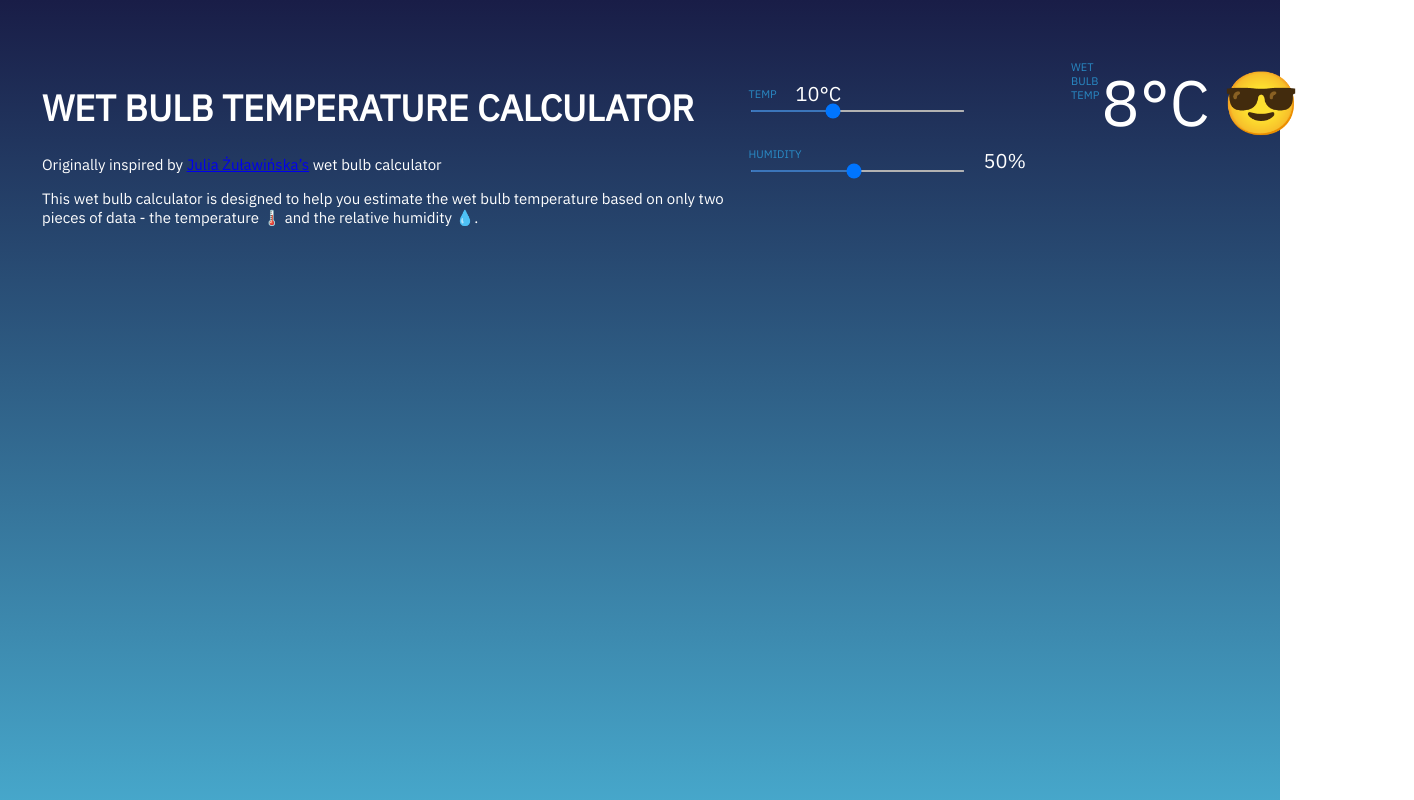
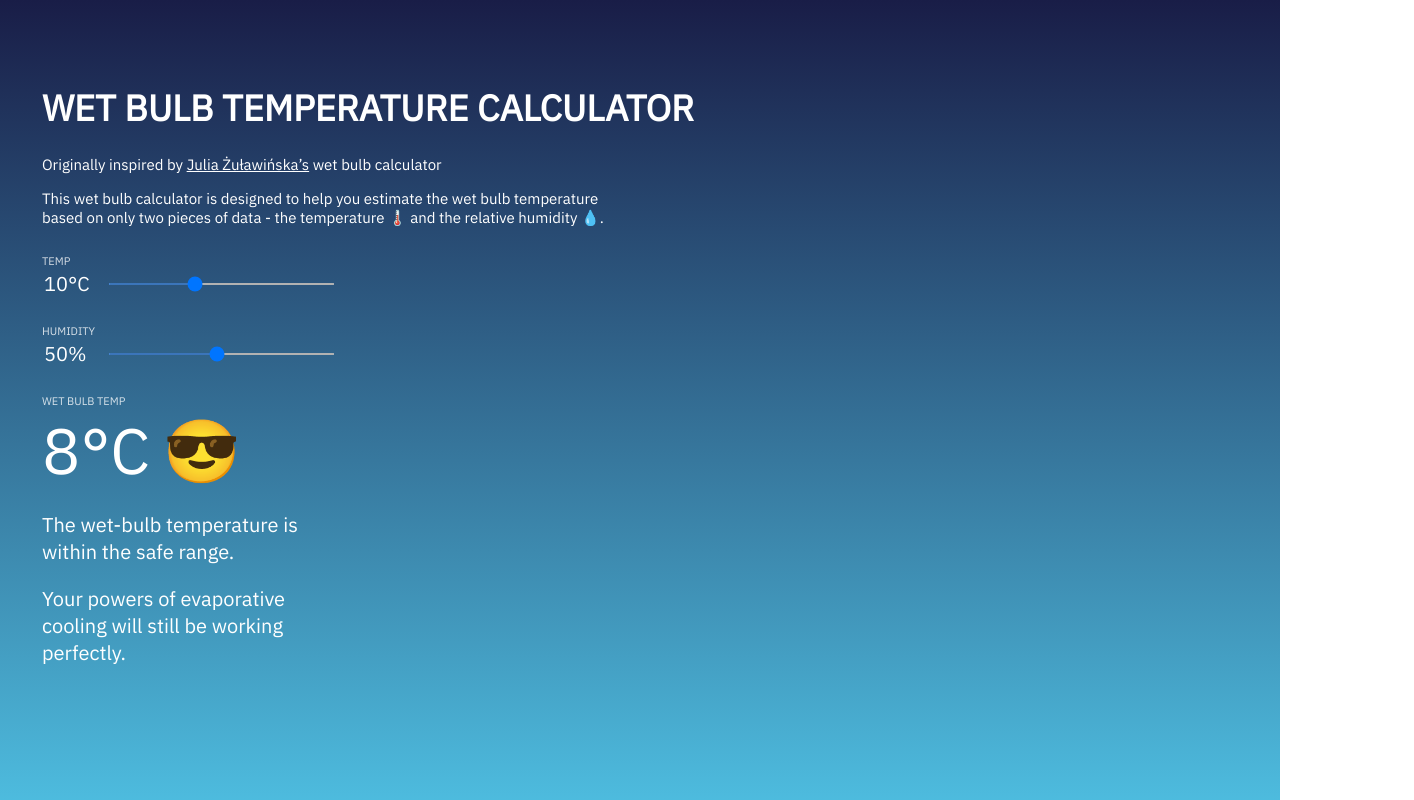
Before and after one commit to pjpscriv/wet-bulb-calculator, an Angular app: page / in a window 1280 px wide. Shown: the top 800 px of the page, 1414 px wide, since content can reach past the window. Built offline with nearby package versions, Linux system fonts and the light colour scheme.

Commit message:
Layout looking mean.
Also added 'cold' state and 1st attempt at deploy

```diff
--- a/src/app/app.component.css
+++ b/src/app/app.component.css
@@ -1,16 +1,24 @@
 wet-bulb:host {
   display: flex;
-  height: 100%;
-  /*width: 100%;*/
   font-family: IBM Plex Sans, sans-serif;
   color: white;
+  flex-direction: column;
+  min-height: calc(100% - 120px);
+  padding: 60px 42px;
+}
 
-  padding: 60px 42px;
+
+/* HEADER SECTION*/
+.wet-bulb__header {
+  padding-bottom: 12px;
+}
+
+.wet-bulb__header-subtitle {
+  max-width: 600px;
 }
 
 .wet-bulb__header h1 {
   font-size: 36px;
-  /*font-style: normal;*/
   font-weight: 600;
 }
 
@@ -18,128 +26,56 @@ wet-bulb:host {
   font-size: 15px;
 }
 
-
-/* TEMPERATURE SLIDER */
-.wet-bulb__temp-slider-section {
-  width: 256px;
-  /*left: 51px;*/
-  /*top: 84.50px;*/
-  /*position: absolute;*/
-  justify-content: flex-start;
-  align-items: center;
-  gap: 16px;
-  display: inline-flex;
-}
-
-
-.wet-bulb__temp-slider-label {
-  width: 31px;
-  height: 13px;
-  color: rgba(43.14, 153.57, 215.69, 0.84);
-  font-size: 11px;
-  font-family: IBM Plex Sans;
-  font-weight: 400;
-  word-wrap: break-word;
-
-}
-
-
-.wet-bulb__temp-slider {
-  width: 273px;
-  height: 26px;
-  position: relative;
-}
-
-
-
-
-.wet-bulb__temp-slider-value {}
-
-
-
-
-/* HUMIDITY SLIDER */
-.wet-bulb__humidity-slider-section {
-  width: 256px;
-  /*left: 51px;*/
-  /*top: 138px;*/
-  /*position: absolute;*/
-  justify-content: flex-start;
-  align-items: center;
-  gap: 16px;
-  display: inline-flex;
-}
-
-.wet-bulb__slider-input {
-  width: 215px;
-  height: 2px;
+.wet-bulb__header a {
   color: white;
 }
 
 
-.wet-bulb__humidity-slider-label {
-  color: rgba(43.14, 153.57, 215.69, 0.84);
+/* INPUT SECTION */
+.wet-bulb__inputs {
+  display: flex;
+  flex-direction: column;
+}
+
+.wet-bulb__input {
+  margin-bottom: 25px;
+}
+
+.wet-bulb__input-label {
+  opacity: 0.8;
   font-size: 11px;
-  font-weight: 400;
-  word-wrap: break-word;
+}
+
+.wet-bulb_input-group {
+  display: inline-flex;
+  align-items: center;
+}
+
+.wet-bulb__input-text {
+  font-size: 20px;
+  margin: 2px;
+  width: 3em;
+}
+
+.wet-bulb__input-slider {
+  width: 256px; /* 270px or 215px */
+  height: 2px;
+  color: white;
+  max-width: 70%;
 }
 
 
-.wet-bulb__humidity-slider {
-  width: 270px;
-  height: 26px;
-  position: relative;
-}
-
-
-
-.wet-bulb__humidity-slider-value {
-  /*left: 227px;*/
-  /*top: 0px;*/
-  /*position: absolute;*/
-  font-size: 20px;
-  /*font-family: IBM Plex Sans;*/
-  /*font-weight: 400;*/
-  /*word-wrap: break-word;*/
-}
-
-
-
-
-.wet-bulb__temp-slider-value {
-  /*left: 227px;*/
-  /*top: 0px;*/
-  /*position: absolute;*/
-  /*color: white;*/
-  font-size: 20px;
-  /*font-weight: 400;*/
-  /*word-wrap: break-word;*/
-}
-
-
-
-/* BIG TEMPERATURE SECTION */
+/* OUTPUT SECTION */
 .wet-bulb__outputs {
-  width: 167px;
-  /*left: 51px;*/
-  /*top: 224px;*/
-  /*position: absolute;*/
   justify-content: flex-start;
   align-items: flex-start;
   gap: 2px;
-  display: inline-flex
 }
 
-
 .wet-bulb__temp-label {
-  color: rgba(43.14, 153.57, 215.69, 0.84);
+  opacity: 0.8;
   font-size: 11px;
-  /*font-family: IBM Plex Sans;*/
-  /*font-weight: 400;*/
-  /*word-wrap: break-word*/
 }
-
-
 
 .wet-bulb__temp-wrapper {
   height: 83px;
@@ -149,36 +85,15 @@ wet-bulb:host {
   display: flex
 }
 
-
-
 .wet-bulb__temp {
-  /*color: white;*/
   font-size: 64px;
-  /*font-family: IBM Plex Sans;*/
-  /*font-weight: 400;*/
-  /*word-wrap: break-word*/
 }
 
-
-
 .wet-bulb__emoji {
-  /*color: white;*/
   font-size: 62px;
-  /*font-family: IBM Plex Sans;*/
-  /*font-weight: 400;*/
-  /*word-wrap: break-word;*/
 }
-
-
 
 .wet-bulb__blurb {
   width: 268px;
-  /*left: 51px;*/
-  /*top: 344px;*/
-  /*position: absolute;*/
-  /*color: white;*/
   font-size: 20px;
-  /*font-family: IBM Plex Sans;*/
-  /*font-weight: 400;*/
-  /*word-wrap: break-word;*/
 }
--- a/src/app/app.component.html
+++ b/src/app/app.component.html
@@ -1,37 +1,38 @@
+<!-- HEADER -->
 <div class="wet-bulb__header">
   <h1>WET BULB TEMPERATURE CALCULATOR</h1>
-  <p>Originally inspired by <a href="https://www.omnicalculator.com/physics/wet-bulb">Julia Żuławińska’s</a> wet bulb calculator</p>
-  <p>This wet bulb calculator is designed to help you estimate the wet bulb temperature based on only two pieces of data - the temperature 🌡️ and the relative humidity 💧.</p>
+  <div class="wet-bulb__header-subtitle">
+    <p>Originally inspired by <a href="https://www.omnicalculator.com/physics/wet-bulb">Julia Żuławińska’s</a> wet bulb calculator</p>
+    <p>This wet bulb calculator is designed to help you estimate the wet bulb temperature based on only two pieces of data - the temperature 🌡️ and the relative humidity 💧.</p>
+  </div>
 </div>
 
 
 <!-- INPUTS -->
 <form #inputs="ngForm" class="wet-bulb__inputs">
 
-  <div class="wet-bulb__temp-slider-section">
-    <label class="wet-bulb__temp-slider-label">
-      TEMP
-      <input
-        class="wet-bulb__slider-input"
+  <div class="wet-bulb__input">
+    <div class="wet-bulb__input-label">TEMP</div>
+    <div class="wet-bulb_input-group">
+      <p class="wet-bulb__input-text">{{temperature}}°C</p>
+      <input class="wet-bulb__input-slider"
         name="temperature"
         [(ngModel)]="temperature"
         type="range"
         min="-20" max="60" >
-    </label>
-    <p class="wet-bulb__temp-slider-value">{{temperature}}°C</p>
+    </div>
   </div>
 
-  <div class="wet-bulb__humidity-slider-section">
-    <label class="wet-bulb__humidity-slider-label">
-      HUMIDITY
-      <input
-        class="wet-bulb__slider-input"
+  <div class="wet-bulb__input">
+    <div class="wet-bulb__input-label">HUMIDITY</div>
+    <div class="wet-bulb_input-group">
+      <p class="wet-bulb__input-text">{{humidity}}%</p>
+      <input class="wet-bulb__input-slider"
         name="humidity"
         [(ngModel)]="humidity"
         type="range"
         min="5" max="99">
-    </label>
-    <p class="wet-bulb__humidity-slider-value">{{humidity}}%</p>
+    </div>
   </div>
 
 </form>
--- a/src/app/app.component.ts
+++ b/src/app/app.component.ts
@@ -2,6 +2,7 @@ import { Component, HostBinding, OnInit, ViewChild } from '@angular/core';
 import { map, Observable, tap, filter } from 'rxjs';
 import { NgForm } from '@angular/forms';
 import { Situation, TempUnit } from './app.types';
+import { COLD_TEMP_BLURB, DANGEROUS_TEMP_BLURB, FATAL_TEMP_BLURB, SAFE_TEMP_BLURB } from './app.constants';
 
 @Component({
   selector: 'wet-bulb',
@@ -12,22 +13,7 @@ export class AppComponent implements OnInit {
 
   // @ts-ignore
   @ViewChild('inputs',{static: true}) ngForm: NgForm;
-
   @HostBinding('style.background') gradient: string = 'linear-gradient(180deg, #191D47 0%, rgba(43.14, 174.28, 215.69, 0.84) 100%)';
-
-  // Blurbs
-  normalTempBlurb: Array<string> = [
-    "The wet-bulb temperature is within the safe range.",
-    "Your powers of evaporative cooling will still be working perfectly."
-  ];
-  dangerousTempBlurb: Array<string> = [
-    "Wet-bulb temperatures above 30 °C (86 °F) pose potential fatal danger to humans outside.",
-    "It's also very uncomfortable. In these conditions, you should avoid direct sunlight and drink lots of water."
-  ];
-  fatalTempBlurb: Array<string> = [
-    "Theoretically, humans cannot survive for very long when the wet-bulb temperature exceeds 35 °C (95 °F).",
-    "If that's what you're experiencing, go to a place with air conditioning and drink lots of water as soon as possible."
-  ]
 
   // Form values (Inputs)
   public temperature: number = 10;
@@ -46,7 +32,6 @@ export class AppComponent implements OnInit {
     // @ts-ignore
     this.wetBulbTemp$ = this.ngForm.valueChanges.pipe(
       filter(v => !!v),
-      tap(console.log),
       map((f:any) => this.wetBulbTemperature(f.temperature, f.humidity))
     );
 
@@ -54,40 +39,43 @@ export class AppComponent implements OnInit {
     let situation$: Observable<Situation> = this.wetBulbTemp$.pipe(
       map(this.wetBulbTempToSituation),
       tap(s => {
-        if (s === 'safe') {
-          this.gradient = 'linear-gradient(180deg, #191D47 0%, rgba(43.14, 174.28, 215.69, 0.84) 100%)';
+        if (s === 'fatal') {
+          this.gradient = 'linear-gradient(180deg, #FF5252 0%, #9747FF 100%)';
         } else if (s === 'dangerous') {
           this.gradient = 'linear-gradient(180deg, #FFBA52 0%, #FF5252 100%)';
         } else {
-          this.gradient = 'linear-gradient(180deg, #FF5252 0%, #9747FF 100%)';
+          this.gradient = 'linear-gradient(180deg, #191D47 0%, rgba(43.14, 174.28, 215.69, 0.84) 100%)';
         }
       })
     );
 
     this.blurb$ = situation$.pipe(
       map(s => {
-        if (s === 'safe') {
-          return this.normalTempBlurb;
+        if (s === 'fatal') {
+          return FATAL_TEMP_BLURB;
         } else if (s === 'dangerous') {
-          return this.dangerousTempBlurb;
+          return DANGEROUS_TEMP_BLURB;
+        } else if (s === 'safe') {
+          return SAFE_TEMP_BLURB;
         } else {
-          return this.fatalTempBlurb;
+          return COLD_TEMP_BLURB;
         }
       })
     )
 
     this.emoji$ = situation$.pipe(
       map(s => {
-        if (s === 'safe') {
-          return '😎'
+        if (s === 'fatal') {
+          return '💀'
         } else if (s === 'dangerous') {
           return '🥵';
+        } else if (s === 'safe') {
+          return '😎';
         } else {
-          return '💀';
+          return '🥶'
         }
       })
     );
-
   }
 
   // Assuming temp is Celsius atm
@@ -104,13 +92,11 @@ export class AppComponent implements OnInit {
     const part2: number = Math.atan(temp + humidity) - Math.atan(humidity - const3);
     const part3: number = const4 * (humidity ** 1.5) * Math.atan(const5 * humidity);
 
-    // return Math.floor(part1 + part2 + part3 - const6);
     return Math.floor((part1 + part2 + part3 - const6) * (10**this.dp)) / (10**this.dp);
   }
 
-
   private wetBulbTempToSituation(temp: number): Situation {
-    return temp < 30 ? 'safe' : (temp > 35 ? 'fatal' : 'dangerous')
+    return temp < 30 ? ( temp > -10 ? 'safe' : 'cold') : (temp > 35 ? 'fatal' : 'dangerous')
   }
 
 }
--- a/src/app/app.constants.ts
+++ b/src/app/app.constants.ts
@@ -0,0 +1,16 @@
+export const SAFE_TEMP_BLURB: Array<string> = [
+  "The wet-bulb temperature is within the safe range.",
+  "Your powers of evaporative cooling will still be working perfectly."
+];
+export const DANGEROUS_TEMP_BLURB: Array<string> = [
+  "Wet-bulb temperatures above 30 °C (86 °F) pose potential fatal danger to humans outside.",
+  "It's also very uncomfortable. In these conditions, you should avoid direct sunlight and drink lots of water."
+];
+export const FATAL_TEMP_BLURB: Array<string> = [
+  "Theoretically, humans cannot survive for very long when the wet-bulb temperature exceeds 35 °C (95 °F).",
+  "If that's what you're experiencing, go to a place with air conditioning and drink lots of water as soon as possible."
+]
+export const COLD_TEMP_BLURB: Array<string> = [
+  ...SAFE_TEMP_BLURB,
+  "Though you might be getting a bit chilly."
+];
--- a/src/app/app.types.ts
+++ b/src/app/app.types.ts
@@ -1,2 +1,2 @@
 export type TempUnit = "celsius" | "fahrenheit";
-export type Situation = 'safe' | 'dangerous' | 'fatal';
+export type Situation = 'safe' | 'dangerous' | 'fatal' | 'cold';
```
